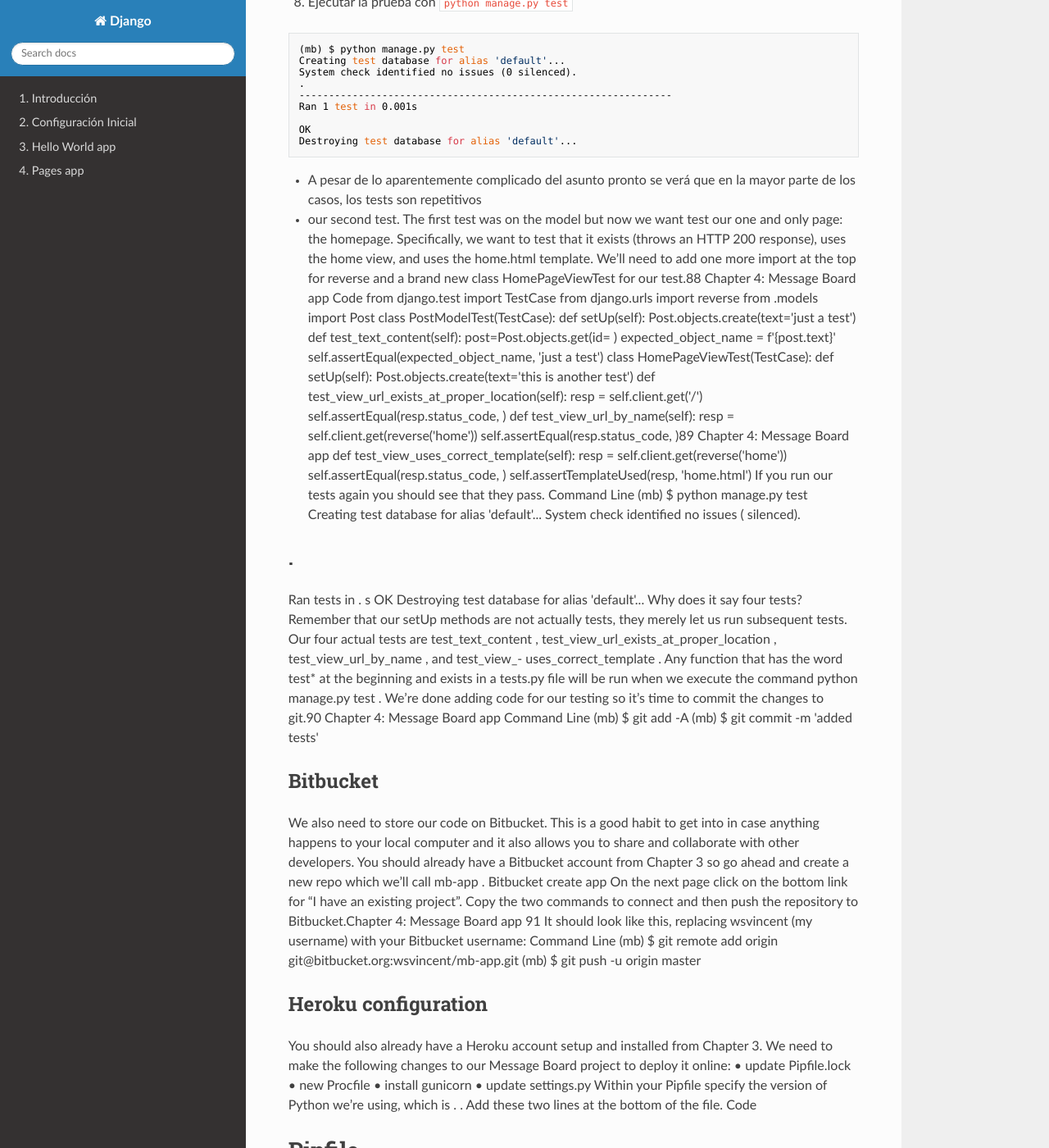
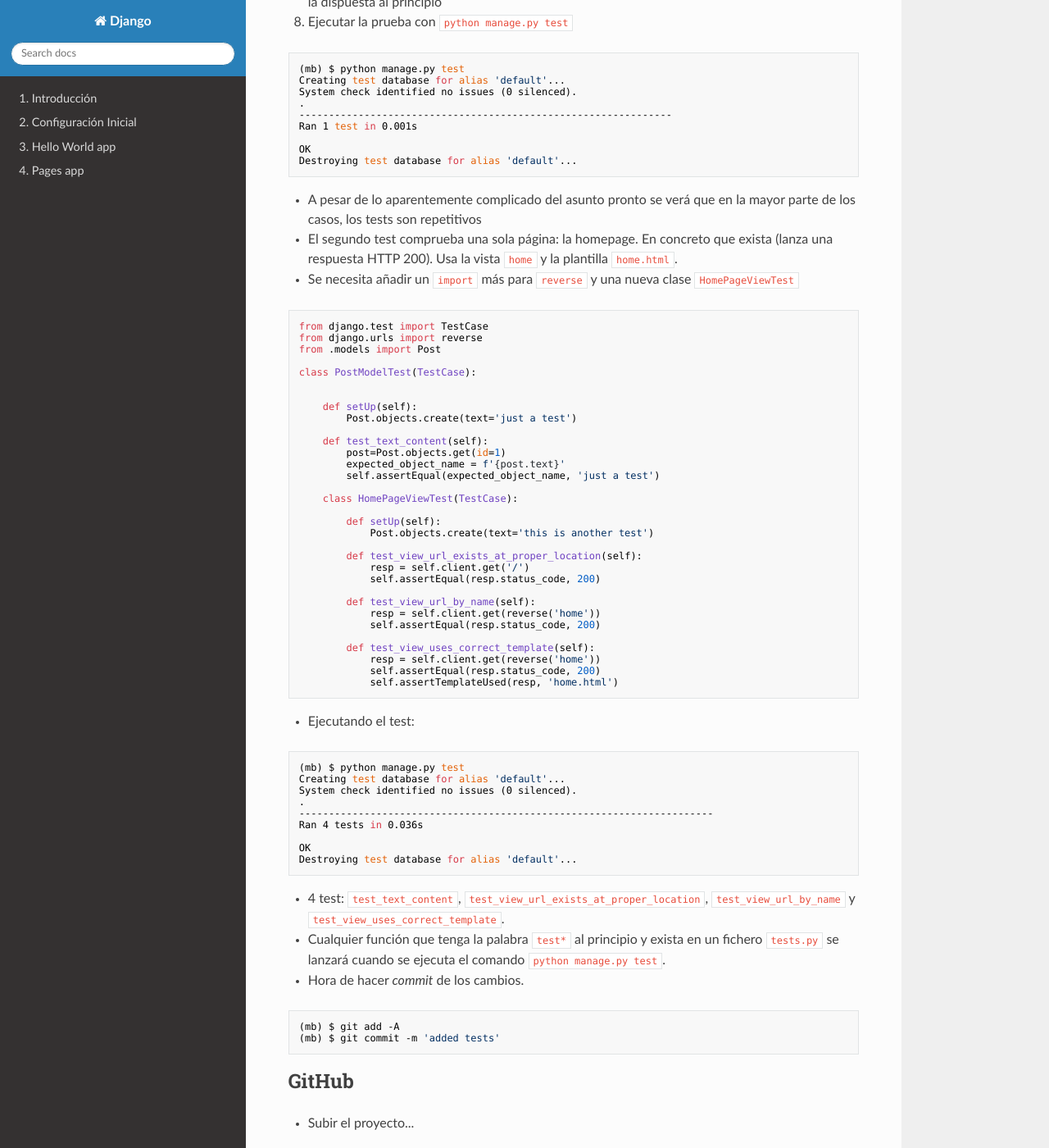
Before and after one commit to mentecatoDev/django, an MkDocs documentation site: the page built from docs/5_message_board_app.md, in a window 1280 px wide and 1400 px high, scrolled down 6753 px. Shown: the whole window at 82% size. Built offline with MkDocs 1.6.1, drawn with Linux system fonts in a browser that asks for light colours; nearby versions of some CDN libraries; some of the changed text lies outside the part shown.

Commit message:
Termina 5_message_board_app.md

````diff
--- a/docs/5_message_board_app.md
+++ b/docs/5_message_board_app.md
@@ -275,163 +275,143 @@ OK
 Destroying test database for alias 'default'...
 ```
 - A pesar de lo aparentemente complicado del asunto pronto se verá que en la mayor parte de los casos, los tests son repetitivos
--  our second test. The first test was on the model but now we want test our
-  one and only page: the homepage. Specifically, we want to test that it exists (throws
-  an HTTP 200 response), uses the home view, and uses the home.html template.
-  We’ll need to add one more import at the top for reverse and a brand new class
-  HomePageViewTest for our test.88
-  Chapter 4: Message Board app
-  Code
-  from django.test import TestCase
-  from django.urls import reverse
-  from .models import Post
-  class PostModelTest(TestCase):
-  def setUp(self):
-  Post.objects.create(text='just a test')
-  def test_text_content(self):
-  post=Post.objects.get(id= )
-  expected_object_name = f'{post.text}'
-  self.assertEqual(expected_object_name, 'just a test')
-  class HomePageViewTest(TestCase):
-  def setUp(self):
-  Post.objects.create(text='this is another test')
-  def test_view_url_exists_at_proper_location(self):
-  resp = self.client.get('/')
-  self.assertEqual(resp.status_code,
-  )
-  def test_view_url_by_name(self):
-  resp = self.client.get(reverse('home'))
-  self.assertEqual(resp.status_code,
-  )89
-  Chapter 4: Message Board app
-  def test_view_uses_correct_template(self):
-  resp = self.client.get(reverse('home'))
-  self.assertEqual(resp.status_code,
-  )
-  self.assertTemplateUsed(resp, 'home.html')
-  If you run our tests again you should see that they pass.
-  Command Line
-  (mb) $ python manage.py test
-  Creating test database for alias 'default'...
-  System check identified no issues (
-  silenced).
+- El segundo test comprueba una sola página: la homepage. En concreto que exista (lanza una respuesta HTTP 200). Usa la vista `home` y la plantilla `home.html`.
+-
+Se necesita añadir un `import` más para `reverse` y una nueva clase `HomePageViewTest`
+```python
+from django.test import TestCase
+from django.urls import reverse
+from .models import Post
 
+class PostModelTest(TestCase):
+
+
+    def setUp(self):
+        Post.objects.create(text='just a test')
+
+    def test_text_content(self):
+        post=Post.objects.get(id=1)
+        expected_object_name = f'{post.text}'
+        self.assertEqual(expected_object_name, 'just a test')
+
+    class HomePageViewTest(TestCase):
+
+        def setUp(self):
+            Post.objects.create(text='this is another test')
+
+        def test_view_url_exists_at_proper_location(self):
+            resp = self.client.get('/')
+            self.assertEqual(resp.status_code, 200)
+
+        def test_view_url_by_name(self):
+            resp = self.client.get(reverse('home'))
+            self.assertEqual(resp.status_code, 200)
+
+        def test_view_uses_correct_template(self):
+            resp = self.client.get(reverse('home'))
+            self.assertEqual(resp.status_code, 200)
+            self.assertTemplateUsed(resp, 'home.html')
+```
+- Ejecutando el test:
+```bash
+(mb) $ python manage.py test
+Creating test database for alias 'default'...
+System check identified no issues (0 silenced).
 .
 ----------------------------------------------------------------------
-Ran
-tests in
-.
-s
+Ran 4 tests in 0.036s
+
 OK
 Destroying test database for alias 'default'...
-Why does it say four tests? Remember that our setUp methods are not actually tests,
-they merely let us run subsequent tests. Our four actual tests are test_text_content ,
-test_view_url_exists_at_proper_location , test_view_url_by_name , and test_view_-
-uses_correct_template .
-Any function that has the word test* at the beginning and exists in a tests.py file will
-be run when we execute the command python manage.py test .
-We’re done adding code for our testing so it’s time to commit the changes to git.90
-Chapter 4: Message Board app
-Command Line
+```
+- 4 test: `test_text_content`, `test_view_url_exists_at_proper_location`, `test_view_url_by_name` y  `test_view_uses_correct_template`.
+- Cualquier función que tenga la palabra `test*` al principio y exista en un fichero `tests.py` se lanzará cuando se ejecuta el comando `python manage.py test`.
+
+- Hora de hacer *commit* de los cambios.
+```bash
 (mb) $ git add -A
 (mb) $ git commit -m 'added tests'
-## Bitbucket
-We also need to store our code on Bitbucket. This is a good habit to get into in
-case anything happens to your local computer and it also allows you to share and
-collaborate with other developers.
-You should already have a Bitbucket account from Chapter 3 so go ahead and create
-a new repo which we’ll call mb-app .
-Bitbucket create app
-On the next page click on the bottom link for “I have an existing project”. Copy the
-two commands to connect and then push the repository to Bitbucket.Chapter 4: Message Board app
-91
-It should look like this, replacing wsvincent (my username) with your Bitbucket
-username:
-Command Line
-(mb) $ git remote add origin git@bitbucket.org:wsvincent/mb-app.git
-(mb) $ git push -u origin master
+```
+## GitHub
+- Subir el proyecto...
 ## Heroku configuration
-You should also already have a Heroku account setup and installed from Chapter 3.
-We need to make the following changes to our Message Board project to deploy it
-online:
-• update Pipfile.lock
-• new Procfile
-• install gunicorn
-• update settings.py
-Within your Pipfile specify the version of Python we’re using, which is . . Add these
-two lines at the bottom of the file.
-Code
+- Hay que hacer los siguientes cambios al projecto para desplegarlo online:
+    + Actualizar `Pipfile.lock`
+    + Crear `Procfile`
+    + Instalar `gunicorn`
+    + Actualizar `settings.py`
+
+### Actualizar `Pipfile.lock`
+- Especificar la versión de python que se está usando
+FICHERO: `Pipfile`
+```Pipfile
 # Pipfile
 [requires]
-python_version = " . "
-Run pipenv lock to generate the appropriate Pipfile.lock .Chapter 4: Message Board app
-92
-Command Line
+python_version = "3.6"
+```
+Ejecutar `pipenv lock` para generar el `Pipfile.lock` adecuado.
+```
 (mb) $ pipenv lock
-Then create a Procfile which tells Heroku how to run the remote server where our
-code will live.
-Command Line
+```
+### Crear `Procfile`
+- Le dirá a Heroku *cómo* ejecutar el servidor remoto donde habita el código.
+```bash
 (mb) $ touch Procfile
-For now we’re telling Heroku to use gunicorn as our production server and look in our
-mb_project.wsgi file for further instructions.
-Command Line
+```
+### Instalar `gunicorn`
+- Por ahora Heroku usa `gunicorn` como servidor de producción y mira en el fichero`mb_project.wsgi` para más instrucciones.
+
+```
 web: gunicorn mb_project.wsgi --log-file -
-Next install gunicorn which we’ll use in production while still using Django’s internal
-server for local development use.
-Command Line
+```
+
+- Luego, se instala `gunicorn`, que se usará en producción mientras se siga usando el servidor interno de Django para desarrollo local.
+
+```
 (mb) $ pipenv install gunicorn
-Finally update ALLOWED_HOSTS in our settings.py file.
-Code
+```
+### Actualizar `settings.py`
+- Actualizar `ALLOWED_HOSTS` en el archivo `settings.py`.
+FICHERO: mb_project/settings.py
+```python
 # mb_project/settings.py
 ALLOWED_HOSTS = ['*']
-We’re all done! Add and commit our new changes to git and then push them up to
-Bitbucket.93
-Chapter 4: Message Board app
-Command Line
+```
+- `commit` y `push`
+```
 (mb) $ git status
 (mb) $ git add -A
 (mb) $ git commit -m 'New updates for Heroku deployment'
 (mb) $ git push -u origin master
-## Heroku deployment
-Make sure you’re logged into your correct Heroku account.
-Command Line
+```
+## Despliegue en Heroku
+- *Login*
+```bash
 (mb) $ heroku login
-Then run the create command and Heroku will randomly generate an app name for
-you. You can customize this later if desired.
-Command Line
+```
+- *Create*.- Genera un nombre aleatorio para la aplicación
+```bash
 (mb) $ heroku create
-Creating app... done,
-https://agile-inlet-
-agile-inlet-
-.herokuapp.com/ | https://git.heroku.com/agile-inlet-
-.git
-Set git to use the name of your new app when you push code to Heroku. My Heroku-
-generated name is agile-inlet-
-so the command looks like this.
-\94
-Chapter 4: Message Board app
-Command Line
-(mb) $ heroku git:remote -a agile-inlet-
-Tell Heroku to ignore static files which we’ll cover in-depth when deploying our Blog
-app later in the book.
-Command Line
-(mb) $ heroku config:set DISABLE_COLLECTSTATIC=
-Push the code to Heroku and add free scaling so it’s actually running online, otherwise
-the code is just sitting there.
-Command Line
+Creating app... done,agile-inlet-25811
+https://agile-inlet-25811.herokuapp.com/ | https://git.heroku.com/agile-inlet-25811.git
+```
+- Establecer a git para usar el nombre de la nueva aplicación cuando se suba el código a Heroku.
+```bash
+(mb) $ heroku git:remote -a agile-inlet-25811
+```
+- Indicar a que ignore los archivos estáticos (se tratará más adelante).
+```
+(mb) $ heroku config:set DISABLE_COLLECTSTATIC=1
+```
+-  Subir el código a Heroku y añadir escalado gratuito para que se ejecute realmente en línea, de lo contrario el código sólo se quedará alojado.
+```
 (mb) $ git push heroku master
-(mb) $ heroku ps:scale web=
-If you open the new project with heroku open it will automatically launch a new
-browser window with the URL of your app. Mine is live at:
-https://agile-inlet-25811.herokuapp.com/.
-Live siteChapter 4: Message Board app
-95
-## Conclusion
-We’ve now built, tested, and deployed our first database-driven app. While it’s
-deliberately quite basic, now we know how to create a database model, update it
-with the admin panel, and then display the contents on a web page. But something is
-missing, no?
-In the real-world, users need forms to interact with our site. After all, not everyone
-should have access to the admin panel. In the next chapter we’ll build a blog appli-
-cation that uses forms so that users can create, edit, and delete posts. We’ll also add
-styling via CSS.
+(mb) $ heroku ps:scale web=1
+```
+- Abrir el código con `heroku open` y automáticamente mostrará un navegador con la URL de la aplicación.
+
+## Conclusión
+- Se ha construido, probado e implementado la primera aplicación básica basada en una base de datos.
+- Faltarían formularios para interactuar con el sitio (el panel de administración no es lo adecuado).
+- Se creará una aplicación de blog con formularios para que los usuarios puedan crear, editar y borrar mensajes.
+- Se le añadirá estilo a través de CSS.
````
Also changed, not shown: other parts of docs/5_message_board_app.md (+1 -1 lines).
